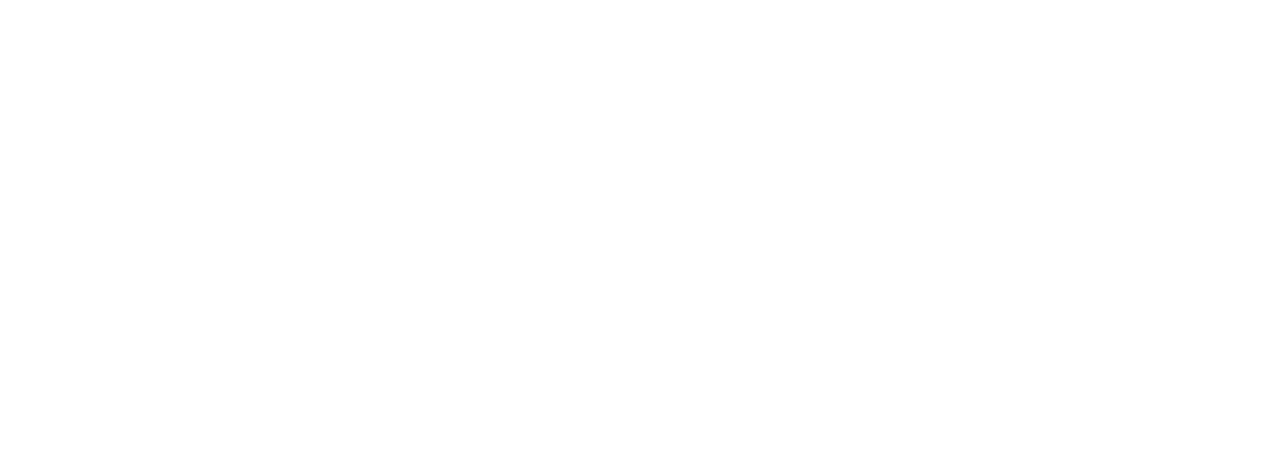
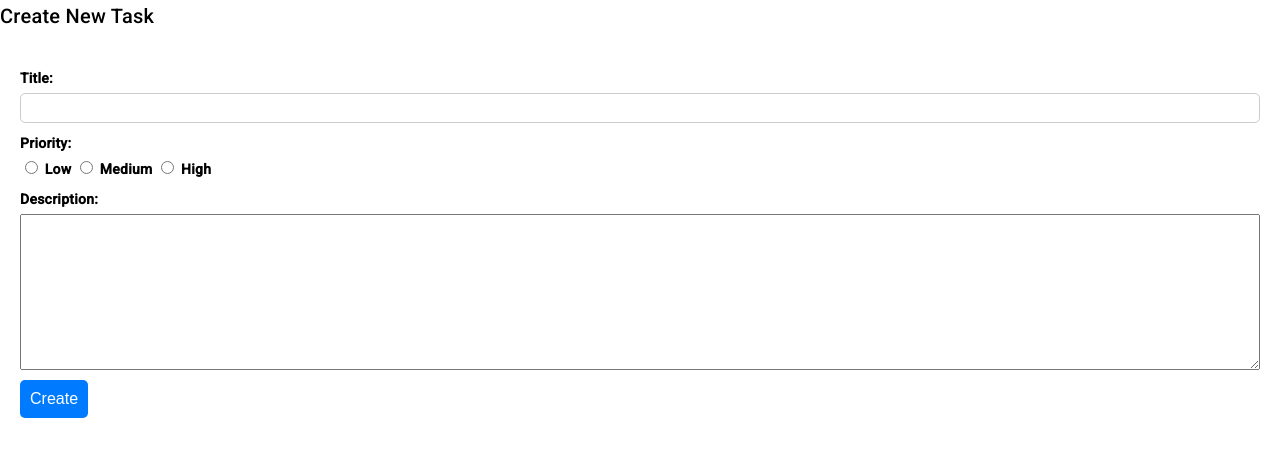
Before and after one commit to chsmorg/Task-Manager, an Angular app in the folder Task-Manager/: page /tasks in a window 1280 px wide. Before the commit this address led to /. Shown: the top 456 px of the page. Built offline with nearby package versions, Linux system fonts and the light colour scheme.

Commit message:
Adding task-create component.

```diff
--- a/Task-Manager/src/app/app-routing.module.ts
+++ b/Task-Manager/src/app/app-routing.module.ts
@@ -2,12 +2,18 @@ import { NgModule } from '@angular/core';
 import { RouterModule, Routes } from '@angular/router';
 import { LoginComponent } from './login/login.component';
 import { RegisterComponent } from './register/register.component';
+// import { TaskCreateComponent } from './task-create/task-create.component';
+import {TaskCreateComponent} from './task-create/task-create.component';
+
 const routes: Routes = [
   {
     path:'', component: LoginComponent
   },
   {
     path:'register', component: RegisterComponent
+  },
+  {
+    path:'tasks', component: TaskCreateComponent
   }
 ];
 
--- a/Task-Manager/src/app/task-create/task-create.component.css
+++ b/Task-Manager/src/app/task-create/task-create.component.css
@@ -0,0 +1,44 @@
+.container {
+  display: flex;
+  justify-content: center;
+  align-items: center;
+  height: 100vh;
+}
+
+.task-form {
+  border-radius: 10px;
+  padding: 20px;
+  background-color: #fff;
+}
+
+.form-group {
+  display: flex;
+  flex-direction: column;
+  margin-bottom: 10px;
+}
+
+label {
+  font-weight: bold;
+  margin-bottom: 5px;
+}
+
+input {
+  padding: 5px;
+  border: 1px solid #ccc;
+  border-radius: 5px;
+  font-size: 16px;
+}
+
+button {
+  padding: 10px;
+  background-color: #007bff;
+  color: #fff;
+  border: none;
+  border-radius: 5px;
+  font-size: 16px;
+  cursor: pointer;
+}
+
+.registerLink{
+  padding-left: 20%;
+}
--- a/Task-Manager/src/app/task-create/task-create.component.html
+++ b/Task-Manager/src/app/task-create/task-create.component.html
@@ -1 +1,91 @@
-<p>task-create works!</p>
+<h2>Create New Task</h2>
+
+<form class="task-form" (submit)="onCreate(taskForm)" #taskForm="ngForm">
+  <div class="form-group">
+    <label for="title">Title:</label>
+    <input type="text" id="email" name="title" [(ngModel)]="title">
+  </div>
+  <div class="form-group">
+    <label>Priority:</label>
+    <div>
+      <label>
+        <input type="radio" name="priority" value="1" [(ngModel)]="priority"> Low
+      </label>
+      <label>
+        <input type="radio" name="priority" value="2" [(ngModel)]="priority"> Medium
+      </label>
+      <label>
+        <input type="radio" name="priority" value="3" [(ngModel)]="priority"> High
+      </label>
+    </div>
+  </div>
+  <div class="form-group">
+    <label for="description">Description:</label>
+    <textarea id="description" name="description" [(ngModel)]="description" rows="10"></textarea>
+  </div>
+  <button type="submit">Create</button>
+</form>
+
+
+
+<!-- <form class="task-form" (submit)="onCreate(taskForm)" #taskForm="ngForm">
+  <div class="form-group">
+    <label for="title">Title:</label>
+    <input type="text" id="email" name="title" [(ngModel)]="title">
+  </div>
+  <div class="form-group">
+    <label for="description">Description:</label>
+    <textarea id="description" name="description" [(ngModel)]="description" rows="10"></textarea>
+  </div>
+  <button type="submit">Create</button>
+</form> -->
+
+
+
+
+<!-- <form class="task-form" (submit)="onCreate(taskForm)" #taskForm = "ngForm"> -->
+<!-- <div class="form-group">
+  <label for="name">Name:</label>
+  <input type="text" id="name" name="name" [(ngModel)]="name">
+</div> -->
+<!-- <div class="form-group">
+  <label for="title">Email:</label>
+  <input type="title" id="email" name="title" [(ngModel)]="title">
+</div>
+<div class="form-group">
+  <label for="description">Description:</label>
+  <input type="description" id="description" name="description" [(ngModel)]="description">
+</div>
+<button type="submit">Create</button> -->
+<!-- <a href="register" class="registerLink">Register</a> -->
+<!-- </form> -->
+
+
+
+
+<!-- <p>task-create works!</p>
+<form [formGroup]="createTaskForm" (ngSubmit)="onSubmit()">
+  <label>
+    Title:
+    <input type="text" formControlName="title" required>
+  </label>
+  <label>
+    Description:
+    <textarea formControlName="description" required></textarea>
+  </label>
+  <label>
+    Priority:
+    <div>
+      <label>
+        <input type="radio" value="1" formControlName="priority" required> High
+      </label>
+      <label>
+        <input type="radio" value="2" formControlName="priority" required> Medium
+      </label>
+      <label>
+        <input type="radio" value="3" formControlName="priority" required> Low
+      </label>
+    </div>
+  </label>
+  <button type="submit" [disabled]="createTaskForm.invalid">Create Task</button>
+</form> -->
--- a/Task-Manager/src/app/task-create/task-create.component.ts
+++ b/Task-Manager/src/app/task-create/task-create.component.ts
@@ -1,4 +1,7 @@
 import { Component } from '@angular/core';
+import { NgForm } from '@angular/forms';
+
+import { TaskService } from '../task.services';
 
 @Component({
   selector: 'app-task-create',
@@ -6,5 +9,65 @@ import { Component } from '@angular/core';
   styleUrls: ['./task-create.component.css']
 })
 export class TaskCreateComponent {
+  // name = "";
+  title = "";
+  description = "";
+  priority = 1;
 
+  constructor(public taskService: TaskService){}
+
+  onCreate(form: NgForm){
+    console.log('New Task Created', this.title, this.description, this.priority)
+    if(form.invalid){
+      return;
+    }
+    this.taskService.createTask(form.value.title, form.value.description, form.value.priority)
+  }
+  // onLogin(form: NgForm){
+  //   console.log('Login submitted', this.email, this.password);
+  //   if(form.invalid){
+  //     return;
+  //   }
+  //   this.taskService.loginUser(form.value.email, form.value.password);
+  // }
 }
+
+
+
+
+
+
+
+
+
+// import { Component, EventEmitter, Output } from '@angular/core';
+// import { FormBuilder, FormGroup, Validators } from '@angular/forms';
+
+// @Component({
+//   selector: 'app-task-create',
+//   templateUrl: './task-create.component.html',
+//   styleUrls: ['./task-create.component.css']
+// })
+// export class TaskCreateComponent {
+//   @Output() createTask = new EventEmitter<any>();
+
+//   createTaskForm: FormGroup;
+
+//   constructor(private fb: FormBuilder) {
+//     this.createTaskForm = this.fb.group({
+//       title: ['', Validators.required],
+//       description: ['', Validators.required],
+//       priority: ['', Validators.required]
+//     });
+//   }
+
+//   onSubmit() {
+//     const task = {
+//       title: this.createTaskForm.value.title,
+//       description: this.createTaskForm.value.description,
+//       priority: parseInt(this.createTaskForm.value.priority, 10)
+//     };
+//     this.createTask.emit(task);
+//     this.createTaskForm.reset();
+//   }
+// }
--- /dev/null
+++ b/Task-Manager/src/app/task.model.ts
@@ -0,0 +1,6 @@
+export interface Task{
+  title:string;
+  description:string;
+  priority: number;
+  userID: string;
+}
--- a/Task-Manager/src/app/task.services.ts
+++ b/Task-Manager/src/app/task.services.ts
@@ -3,6 +3,7 @@ import { Subject } from 'rxjs';
 import {HttpClient} from '@angular/common/http';
 // import {Post} from './post.model';
 import {User} from './user.model'
+import {Task} from './task.model'
 import {map} from 'rxjs/operators'
 
 
@@ -17,6 +18,9 @@ import {map} from 'rxjs/operators'
 
 export class TaskService {
 
+  userID = "";
+  name = "";
+
   isLoggedIn = false;
 
   constructor(private http: HttpClient){}
@@ -24,20 +28,47 @@ export class TaskService {
   loginUser(email: string, password: string){
     // const user: User = {id: '', name: ''}
     // const loginUser = {email: email, password: password}
-    console.log(email)
-    console.log(password)
+    // console.log(email)
+    // console.log(password)
     const user: User = {name: '', email: email, password: password}
-    this.http.post<{message:string, id:string}>("http://192.168.170.182:3000/api/login",user)
+    this.http.post<{status:boolean, message:string, userID:string, name:string}>("http://192.168.170.182:3000/api/login",user)
+    // this.http.post<{message:string, id:string}>("http://192.168.170.182:3000/api/login",user)
+    // this.http.post<{message:string, id:string}>("http://localhost:3000/api/login",user)
     .subscribe((responseData)=>{
+      if(responseData.status){
+        this.userID=responseData.userID;
+        this.name=responseData.name;
+        this.isLoggedIn = true;
+        console.log("Name ", responseData.name);
+        console.log("UserID ", responseData.userID);
+        console.log("Login success.")
+      }else{
+        console.log("Login failed.");
+      }
       // const id = responseData.
-      console.log(responseData);
-      this.isLoggedIn = true;
+      // console.log("HERE")
+      // let resJson = JSON.parse(responseData);
+      // console.log(responseData);
+      // console.log(responseData.message)
+      // console.log(responseData.userID)
     })
   }
 
   registerUser(name: string, email: string, password: string){
     const user: User = {name: name, email: email, password: password}
     this.http.post<{message:string, id:string}>("http://192.168.170.182:3000/api/register",user)
+    // this.http.post<{message:string, id:string}>("http://localhost:3000/api/register",user)
+    .subscribe((responseData)=>{
+      // const id = responseData.
+      console.log(responseData);
+    })
+  }
+
+  createTask(title: string, description: string, priority: number){
+    const task: Task = {title: title, description: description, priority: priority, userID: this.userID}
+    this.http.post<{status: string, message:string, taskID:string}>("http://192.168.170.182:3000/api/users/"+this.userID+"/tasks",task)
+    // /api/users/:userId/tasks
+    // this.http.post<{message:string, id:string}>("http://localhost:3000/api/register",user)
     .subscribe((responseData)=>{
       // const id = responseData.
       console.log(responseData);
```
Also changed, not shown: 1 other file (tests, documents, lock files or other folders).
